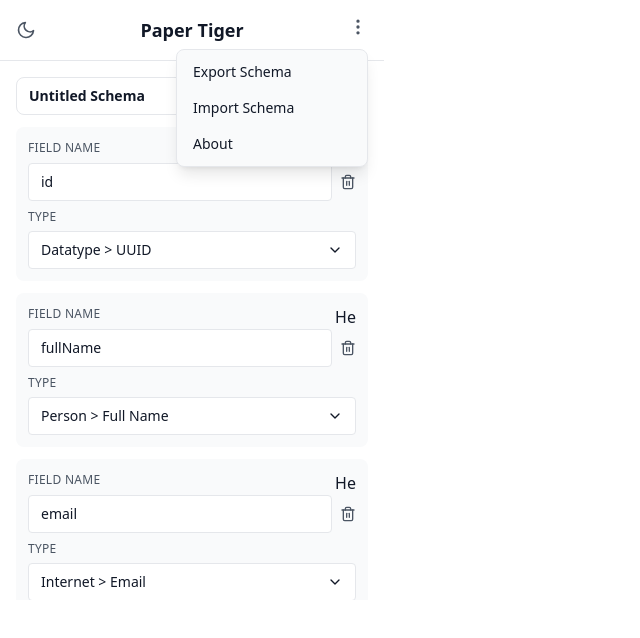
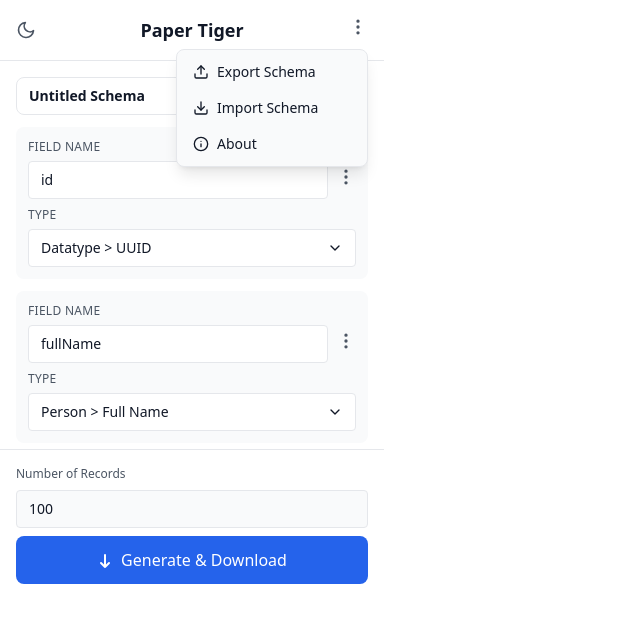
Before and after one commit to Santhoshlm10/Seed, a React (Vite) app: page / in a window 1280 px wide. Both pictures are taken after a click on the button 358 px from the left and 27 px from the top of the page. Shown: the top 638 px of the page, without its empty margins (0-640 px from the left). Built offline with nearby package versions, Linux system fonts and the light colour scheme.

Commit message:
icon for menu component

```diff
--- a/src/App.tsx
+++ b/src/App.tsx
@@ -2,7 +2,7 @@
 
 function App() {
   return (
-    <div className="w-96">
+    <div className="w-full h-full">
       <Hello />
     </div>
   );
--- a/src/components/header/index.tsx
+++ b/src/components/header/index.tsx
@@ -1,11 +1,14 @@
 import { useTheme } from "../../ThemeProvider";
-import { Moon, Sun } from "../ui/Icons";
+import { useToast } from "../hooks/useToast";
+import { About, Export, Import, Moon, Sun } from "../ui/Icons";
 import Menu from "../ui/Menu";
 
 function Header() {
 
     const { theme, setTheme, isDarkMode } = useTheme();
     const { borderColor, textPrimary, textSecondary } = theme;
+
+    const {showToast,Toast} = useToast();
 
     const toggleTheme = () => {
         setTheme()
@@ -18,8 +21,15 @@
             >
                 {isDarkMode ? <Sun /> : <Moon />}
             </button>
-            <h1 className="text-lg font-semibold">Paper Tiger</h1>
-            <Menu />
+            <h1 className="text-lg font-semibold" onClick={() => showToast("Hello","error")}>Paper Tiger</h1>
+            <Menu
+                lists={[
+                    { name: "Export Schema", icon: <Export/>, onClick: () => { } },
+                    { name: "Import Schema", icon: <Import/>, onClick: () => { } },
+                    { name: "About", icon: <About/>, onClick: () => { } },
+                ]}
+            />
+            <Toast/>
         </div>
     )
 }
--- a/src/components/hello.tsx
+++ b/src/components/hello.tsx
@@ -1,8 +1,9 @@
 import React, { useState } from "react";
 import { useTheme } from "../ThemeProvider";
-import { Plus, Trash2 } from "./ui/Icons";
+import { Clone, ModifyConfiguration, Plus, Trash2 } from "./ui/Icons";
 import Header from "./header";
 import BottomSheet from "./bottomsheet";
+import Menu from "./ui/Menu";
 
 interface Field {
   id: string;
@@ -72,7 +73,7 @@
 
   return (
     <div
-      className={`w-auto h-screen ${bgPrimary} ${textPrimary} flex flex-col relative overflow-hidden`}
+      className={`w-auto h-full ${bgPrimary} ${textPrimary} flex flex-col relative overflow-hidden`}
     >
       {/* Header */}
       <Header />
@@ -111,9 +112,6 @@
                     >
                       Field Name
                     </label>
-                    <div>
-                      <p>He</p>
-                    </div>
                   </div>
                   <div className="flex items-center gap-2">
                     <input
@@ -125,12 +123,15 @@
                       className={`flex-1 ${inputBg} border ${borderColor} rounded px-3 py-2 text-sm ${textPrimary} focus:outline-none focus:border-blue-500`}
                       placeholder="Enter field name"
                     />
-                    <button
-                      onClick={() => removeField(field.id)}
-                      className={`${textSecondary} hover:text-red-400`}
-                    >
-                      <Trash2 />
-                    </button>
+                    <div>
+                      <Menu
+                        lists={[
+                          { name: "Clone Item", icon: <Clone />, onClick: () => { } },
+                          { name: "Delete Item", icon: <Trash2 />, onClick: () => { } },
+                          { name: "Configuration", icon: <ModifyConfiguration />, onClick: (item) => removeField(item) },
+                        ]}
+                      />
+                    </div>
                   </div>
                 </div>
 
--- /dev/null
+++ b/src/components/hooks/useToast.tsx
@@ -0,0 +1,71 @@
+import { useCallback, useEffect, useRef, useState } from "react";
+
+type ToastType = "default" | "success" | "error";
+
+export function useToast() {
+  const [message, setMessage] = useState("");
+  const [visible, setVisible] = useState(false);
+  const [type, setType] = useState<ToastType>("default");
+
+  const timerRef = useRef<number | null>(null);
+
+  const showToast = useCallback(
+    (msg: string, t: ToastType = "default", duration = 2000) => {
+      setMessage(msg);
+      setType(t);
+      setVisible(true);
+
+      if (timerRef.current) {
+        window.clearTimeout(timerRef.current);
+      }
+
+      timerRef.current = window.setTimeout(() => {
+        setVisible(false);
+      }, duration);
+    },
+    []
+  );
+
+  useEffect(() => {
+    return () => {
+      if (timerRef.current) {
+        window.clearTimeout(timerRef.current);
+      }
+    };
+  }, []);
+
+  const Toast: React.FC = () => {
+    if (!visible) return null;
+
+    return (
+      <div
+        style={{
+          position: "fixed",
+          bottom: 24,
+          left: "50%",
+          transform: visible
+            ? "translateX(-50%) translateY(0)"
+            : "translateX(-50%) translateY(20px)",
+          opacity: visible ? 1 : 0,
+          pointerEvents: "none",
+          padding: "10px 16px",
+          borderRadius: 6,
+          fontSize: 14,
+          color: "#fff",
+          background:
+            type === "success"
+              ? "#16a34a"
+              : type === "error"
+              ? "#dc2626"
+              : "#323232",
+          transition: "all 0.25s ease",
+          zIndex: 9999,
+        }}
+      >
+        {message}
+      </div>
+    );
+  };
+
+  return { showToast, Toast };
+}
--- a/src/components/ui/Icons.tsx
+++ b/src/components/ui/Icons.tsx
@@ -550,6 +550,87 @@
   </svg>
 );
 
+const Import = () => (
+  <svg
+    width="16"
+    height="16"
+    viewBox="0 0 24 24"
+    fill="none"
+    stroke="currentColor"
+    strokeWidth="2"
+    strokeLinecap="round"
+    strokeLinejoin="round"
+  >
+    <path d="M21 15v4a2 2 0 0 1-2 2H5a2 2 0 0 1-2-2v-4" />
+    <polyline points="7 10 12 15 17 10" />
+    <line x1="12" y1="15" x2="12" y2="3" />
+  </svg>
+);
+
+const Export = () => (
+  <svg
+    width="16"
+    height="16"
+    viewBox="0 0 24 24"
+    fill="none"
+    stroke="currentColor"
+    strokeWidth="2"
+    strokeLinecap="round"
+    strokeLinejoin="round"
+  >
+    <path d="M21 15v4a2 2 0 0 1-2 2H5a2 2 0 0 1-2-2v-4" />
+    <polyline points="17 8 12 3 7 8" />
+    <line x1="12" y1="3" x2="12" y2="15" />
+  </svg>
+);
+
+const About = () => (
+  <svg
+    width="16"
+    height="16"
+    viewBox="0 0 24 24"
+    fill="none"
+    stroke="currentColor"
+    strokeWidth="2"
+    strokeLinecap="round"
+    strokeLinejoin="round"
+  >
+    <circle cx="12" cy="12" r="10" />
+    <line x1="12" y1="16" x2="12" y2="12" />
+    <line x1="12" y1="8" x2="12.01" y2="8" />
+  </svg>
+);
+const Clone = () => (
+  <svg
+    width="16"
+    height="16"
+    viewBox="0 0 24 24"
+    fill="none"
+    stroke="currentColor"
+    strokeWidth="2"
+    strokeLinecap="round"
+    strokeLinejoin="round"
+  >
+    <rect x="9" y="9" width="13" height="13" rx="2" ry="2" />
+    <path d="M5 15H4a2 2 0 0 1-2-2V4a2 2 0 0 1 2-2h9a2 2 0 0 1 2 2v1" />
+  </svg>
+);
+
+const ModifyConfiguration = () => (
+  <svg
+    width="16"
+    height="16"
+    viewBox="0 0 24 24"
+    fill="none"
+    stroke="currentColor"
+    strokeWidth="2"
+    strokeLinecap="round"
+    strokeLinejoin="round"
+  >
+    <path d="M12.22 2h-.44a2 2 0 0 0-2 2v.18a2 2 0 0 1-1 1.73l-.43.25a2 2 0 0 1-2 0l-.15-.08a2 2 0 0 0-2.73.73l-.22.38a2 2 0 0 0 .73 2.73l.15.1a2 2 0 0 1 1 1.72v.51a2 2 0 0 1-1 1.74l-.15.09a2 2 0 0 0-.73 2.73l.22.38a2 2 0 0 0 2.73.73l.15-.08a2 2 0 0 1 2 0l.43.25a2 2 0 0 1 1 1.73V20a2 2 0 0 0 2 2h.44a2 2 0 0 0 2-2v-.18a2 2 0 0 1 1-1.73l.43-.25a2 2 0 0 1 2 0l.15.08a2 2 0 0 0 2.73-.73l.22-.39a2 2 0 0 0-.73-2.73l-.15-.08a2 2 0 0 1-1-1.74v-.5a2 2 0 0 1 1-1.74l.15-.09a2 2 0 0 0 .73-2.73l-.22-.38a2 2 0 0 0-2.73-.73l-.15.08a2 2 0 0 1-2 0l-.43-.25a2 2 0 0 1-1-1.73V4a2 2 0 0 0-2-2z" />
+    <circle cx="12" cy="12" r="3" />
+  </svg>
+);
 // export all icons from beginning
 export {
   MoreVertical,
@@ -586,4 +667,9 @@
   System,
   Vehicle,
   Word,
+  Export,
+  Import,
+  About,
+  Clone,
+  ModifyConfiguration
 }
--- a/src/components/ui/Menu.tsx
+++ b/src/components/ui/Menu.tsx
@@ -1,8 +1,10 @@
 import { useState } from "react";
 import { useTheme } from "../../ThemeProvider";
 import { MoreVertical } from "./Icons";
+import { IMenuList } from "../../types/types";
 
-function Menu() {
+
+function Menu({ lists }: IMenuList) {
   const [showMenu, setShowMenu] = useState<boolean>(false);
   const { theme } = useTheme();
   const { bgSecondary, borderColor, hoverBg, textPrimary, textSecondary } =
@@ -28,27 +30,18 @@
             <div
               className={`absolute right-0 top-8 ${bgSecondary} ${borderColor} border rounded-lg shadow-lg z-40 w-48 py-1`}
             >
-              <button
-                className={`w-full text-left px-4 py-2 text-sm ${textPrimary} ${hoverBg} transition-colors`}
-              >
-                Export Schema
-              </button>
-              <button
-                className={`w-full text-left px-4 py-2 text-sm ${textPrimary} ${hoverBg} transition-colors`}
-              >
-                Import Schema
-              </button>
-              <a
-                href="https://github.com/Santhoshlm10/paper-tiger"
-                target="_blank"
-                rel="noopener noreferrer"
-              >
-                <button
-                  className={`w-full text-left px-4 py-2 text-sm ${textPrimary} ${hoverBg} transition-colors`}
-                >
-                  About
-                </button>
-              </a>
+              {lists.map((i, index) => (
+                <div>
+
+                  <button
+                    key={index}
+                    className={`flex items-center gap-2 w-full text-left px-4 py-2 text-sm ${textPrimary} ${hoverBg} transition-colors`}
+                    onClick={() => i.onClick(i)}
+                  >
+                    {i.icon}  {i.name}
+                  </button>
+                </div>
+              ))}
             </div>
           </>
         )}
--- a/src/index.css
+++ b/src/index.css
@@ -7,7 +7,8 @@
   padding: 0;
   overflow: hidden;
   box-sizing: border-box;
-  scroll-behavior: smooth;
+  width: 384px;
+  height: 600px;
 }
 
 * {
@@ -39,6 +40,6 @@
 
 #root {
   width: 100%;
-  height: 600px;
+  height: 100%;
   overflow: hidden;
 }
--- /dev/null
+++ b/src/types/types.ts
@@ -0,0 +1,8 @@
+export interface IMenuItem {
+  name: string;
+  icon: React.ReactNode;
+  onClick: (data: any) => void
+}
+export interface IMenuList {
+  lists: IMenuItem[];
+}
```
Also changed, not shown: 1 other file (tests, documents, lock files or other folders).
